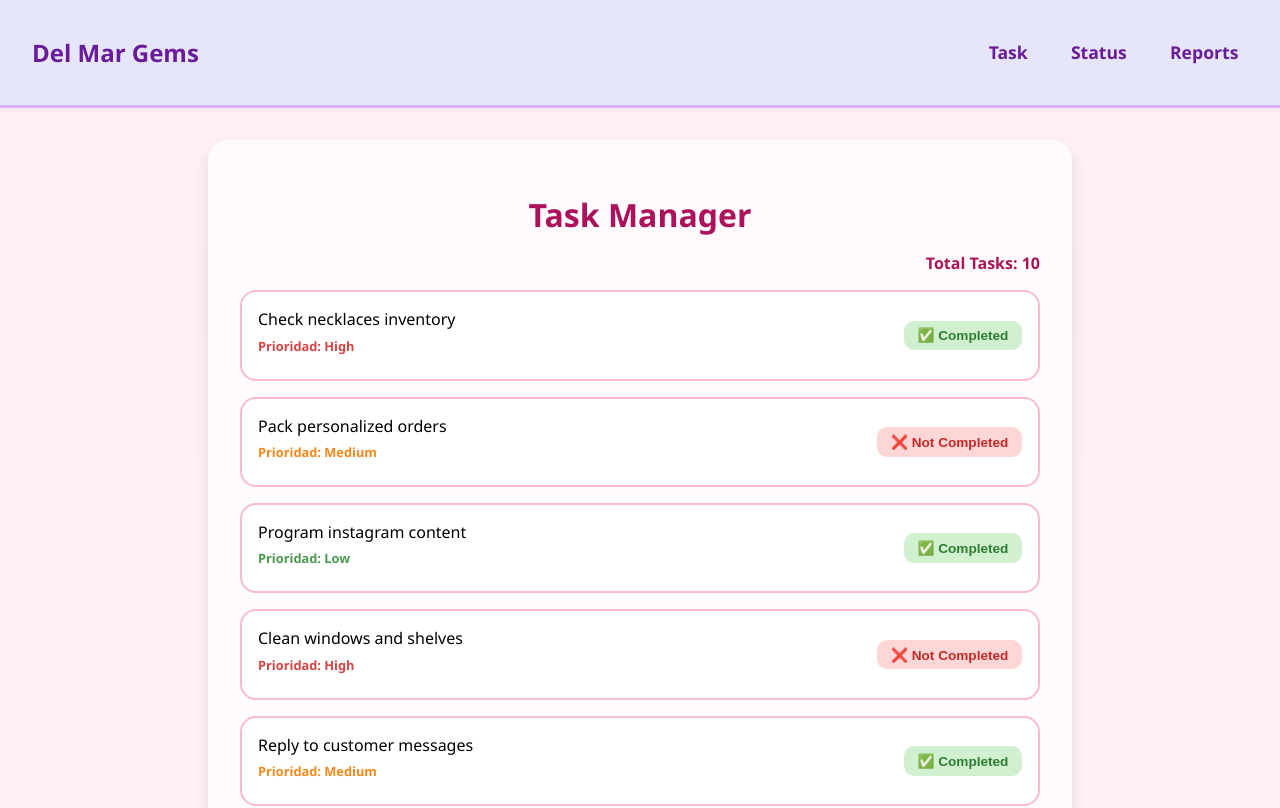
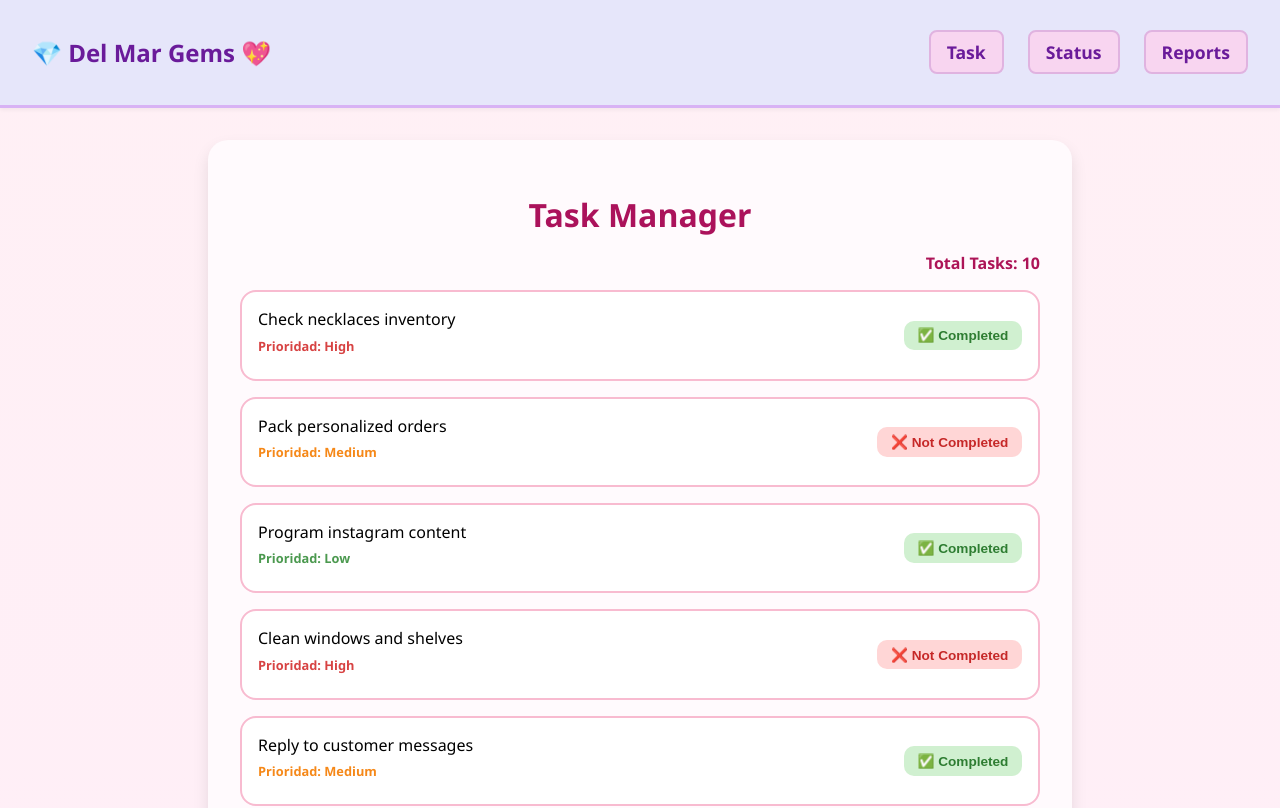
Before and after one commit to karinavargasbl/mtm6404-task-manager-karinavargasbl, a React (Vite) app: page / in a window 1280 px wide. Shown: the top 808 px of the page. Built offline with nearby package versions, Linux system fonts and the light colour scheme.

Commit message:
completes iteration-2

```diff
--- a/src/App.css
+++ b/src/App.css
@@ -24,6 +24,8 @@ h1 {
   margin-bottom: 1rem;
   font-size: 2rem;
 }
+
+
 
 .task-list {
   list-style: none;
@@ -126,15 +128,18 @@ h1 {
   font-weight: bold;
   font-size: 1.1rem;
   cursor: pointer;
-  padding: 0.4rem 0.6rem;
-  border-radius: 6px;
-  transition: background-color 0.2s ease;
+  padding: 0.5rem 1rem;
+  border-radius: 8px;
+  background-color: #f8d5f0;
+  color: #6a1b9a;
+  border: 2px solid #e0b3e0;
+  transition: background-color 0.2s ease, transform 0.2s ease;
 }
-
 
 .nav-links li:hover {
   background-color: #f3e9fb;
   color: #9c27b0;
+  transform: scale(1.05);
 }
 
 .filter-section {
--- a/src/components/NavBar.jsx
+++ b/src/components/NavBar.jsx
@@ -1,7 +1,7 @@
 function NavBar({ children }) {
   return (
     <nav className="navbar">
-      <h2>Del Mar Gems</h2>
+      <h2>💎 Del Mar Gems 💖</h2>
       <ul className="nav-links">{children}</ul>
     </nav>
   );
```
Also changed, not shown: 1 other file (tests, documents, lock files or other folders).
